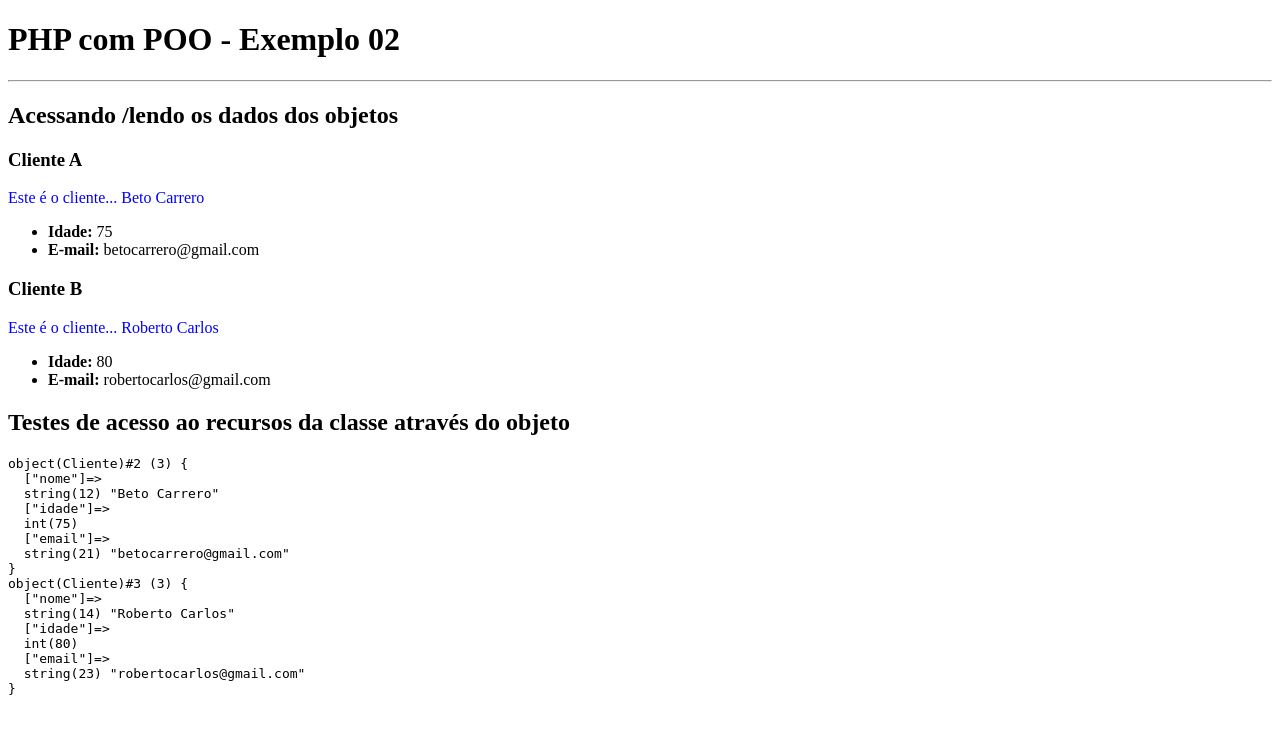
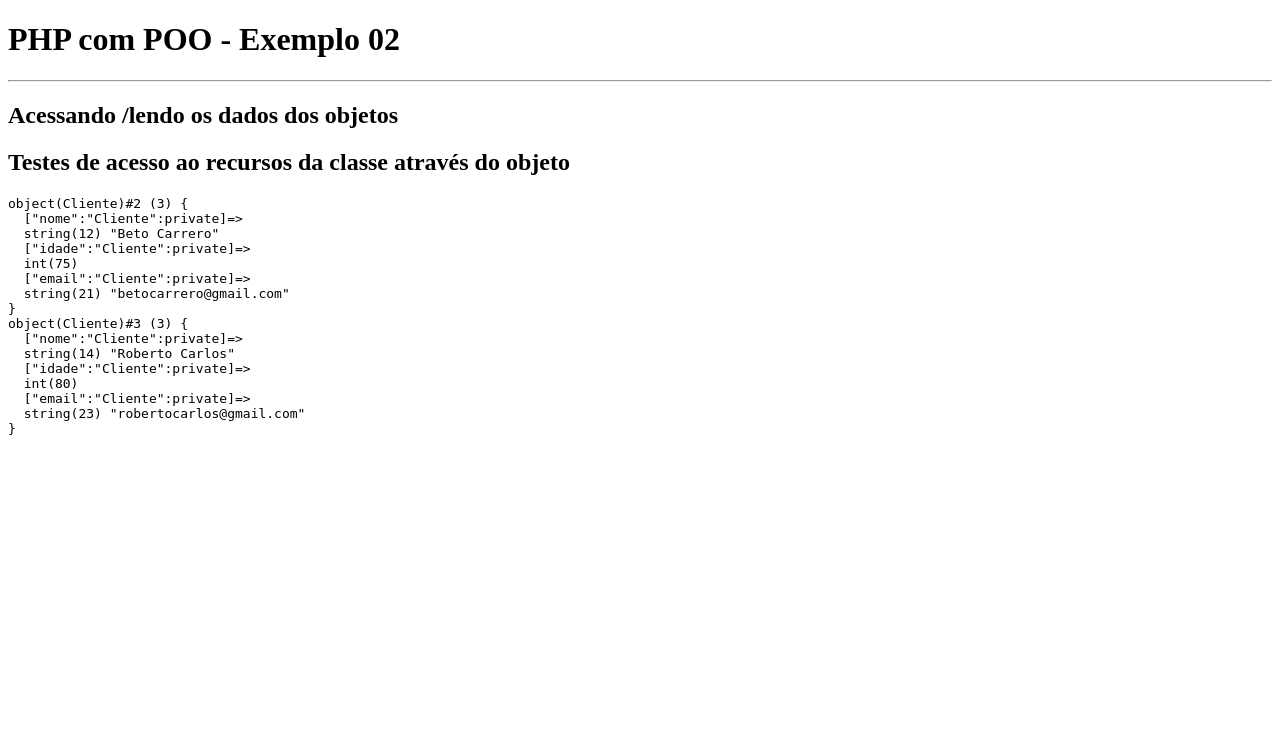
Before and after one commit to VanessaBaldin1/aulasphp-poo, a PHP site: page / in a window 1280 px wide. Shown: the top 734 px of the page. Run offline with PHP 8.4, Linux system fonts and the light colour scheme.

Commit message:
Adiciona setter no index.php

```diff
--- a/index.php
+++ b/index.php
@@ -18,36 +18,20 @@ require_once "src/Cliente.php";
 $clienteA = new Cliente();
 $clienteB = new Cliente();
 
-//Atribuindo valores para os atributos
-$clienteA->nome = "Beto Carrero";
-$clienteA->idade = 75;
-$clienteA->email = "betocarrero@gmail.com";
+//Atribuindo valores para os atributos(diferente a forma de acessar pois são privados)
+$clienteA->setNome("Beto Carrero");
+$clienteA->setIdade(75);
+$clienteA->setEmail("betocarrero@gmail.com");
 
-$clienteB->nome = "Roberto Carlos";
-$clienteB->idade = 80;
-$clienteB->email = "robertocarlos@gmail.com";
+$clienteB->setNome("Roberto Carlos");
+$clienteB->setIdade(80);
+$clienteB->setEmail("robertocarlos@gmail.com");
 
 ?>
 
 <h2>Acessando /lendo os dados dos objetos</h2>
 
-<h3>Cliente A</h3>
-<div>
-  <?=$clienteA->exibirDados()?>
-</div>
-<ul>
-    <li><b>Idade:</b> <?=$clienteA->idade?> </li>
-    <li><b>E-mail:</b> <?=$clienteA->email?> </li>
-</ul>
 
-<h3>Cliente B</h3>
-<div>
-  <?=$clienteB->exibirDados()?>
-</div>
-<ul>
-    <li><b>Idade:</b> <?=$clienteB->idade?> </li>
-    <li><b>E-mail:</b> <?=$clienteB->email?> </li>
-</ul>
 
 <h2>Testes de acesso ao recursos da classe através do objeto</h2>
 <pre><?=var_dump($clienteA, $clienteB)?></pre>
--- a/src/Cliente.php
+++ b/src/Cliente.php
@@ -1,21 +1,28 @@
 <?php
 class Cliente
 {
-  //Atributos (características da Classe)
-  public string $nome;
-  public int $idade;
-  public string $email;
 
+  private string $nome;
+  private int $idade;
+  private string $email;
 
-  //Métodos (são os comportamentos da Classe)
-  public function exibirDados(): void
+  // Métodos setters
+
+  public function setNome(string $nome): void
   {
-    echo "<p style='color:blue'>Este é o cliente... $this->nome</p>";
+   $this->nome = $nome;
 
   }
-  public function verificarIdade(int $idade): bool
+
+  public function setIdade(int $idade): void
   {
-    return true;
+    $this->idade = $idade;
+
   }
 
+  public function setEmail(string $email): void
+  {
+    $this->email = $email;
+
+  }
 }
```
